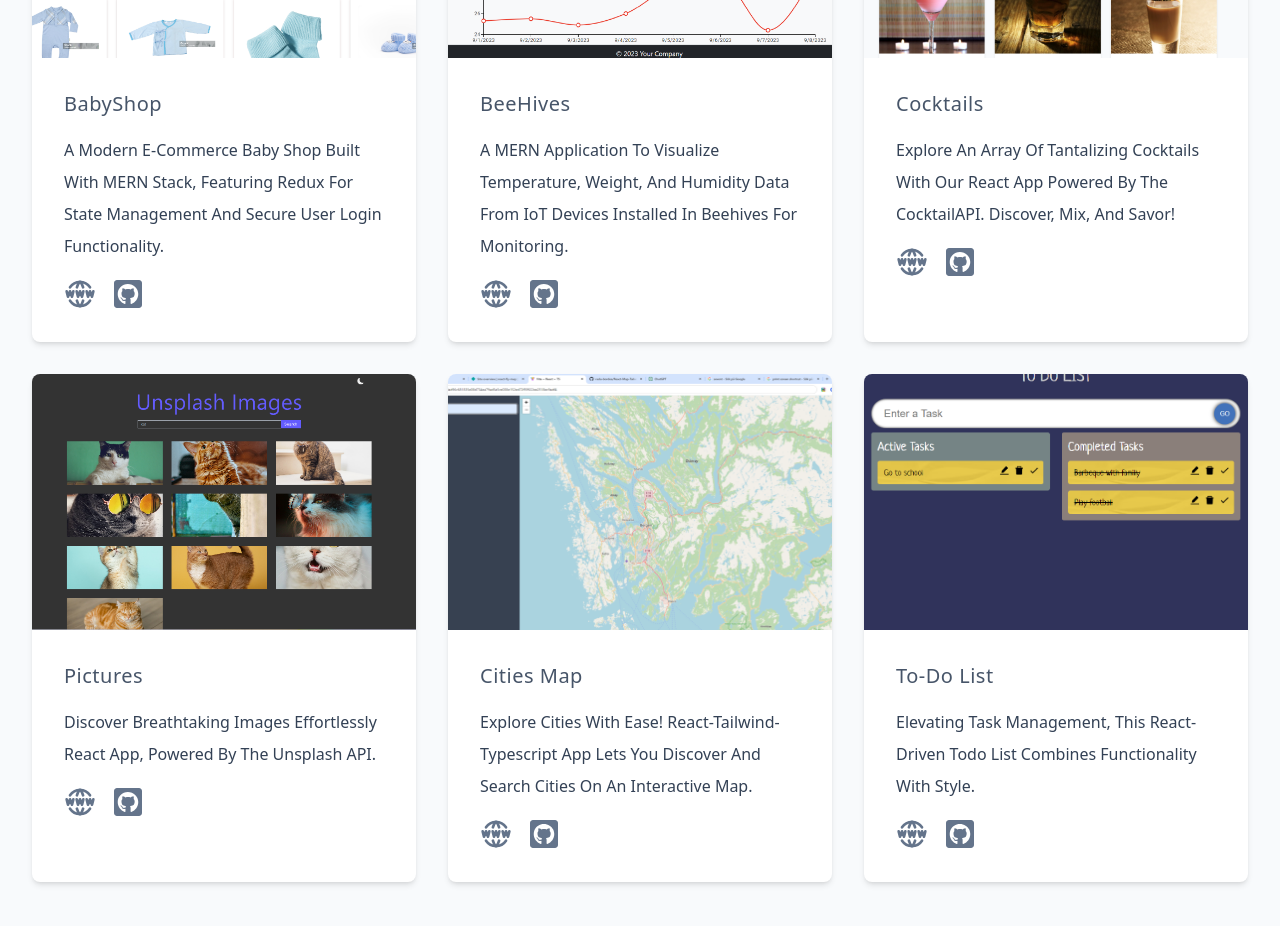
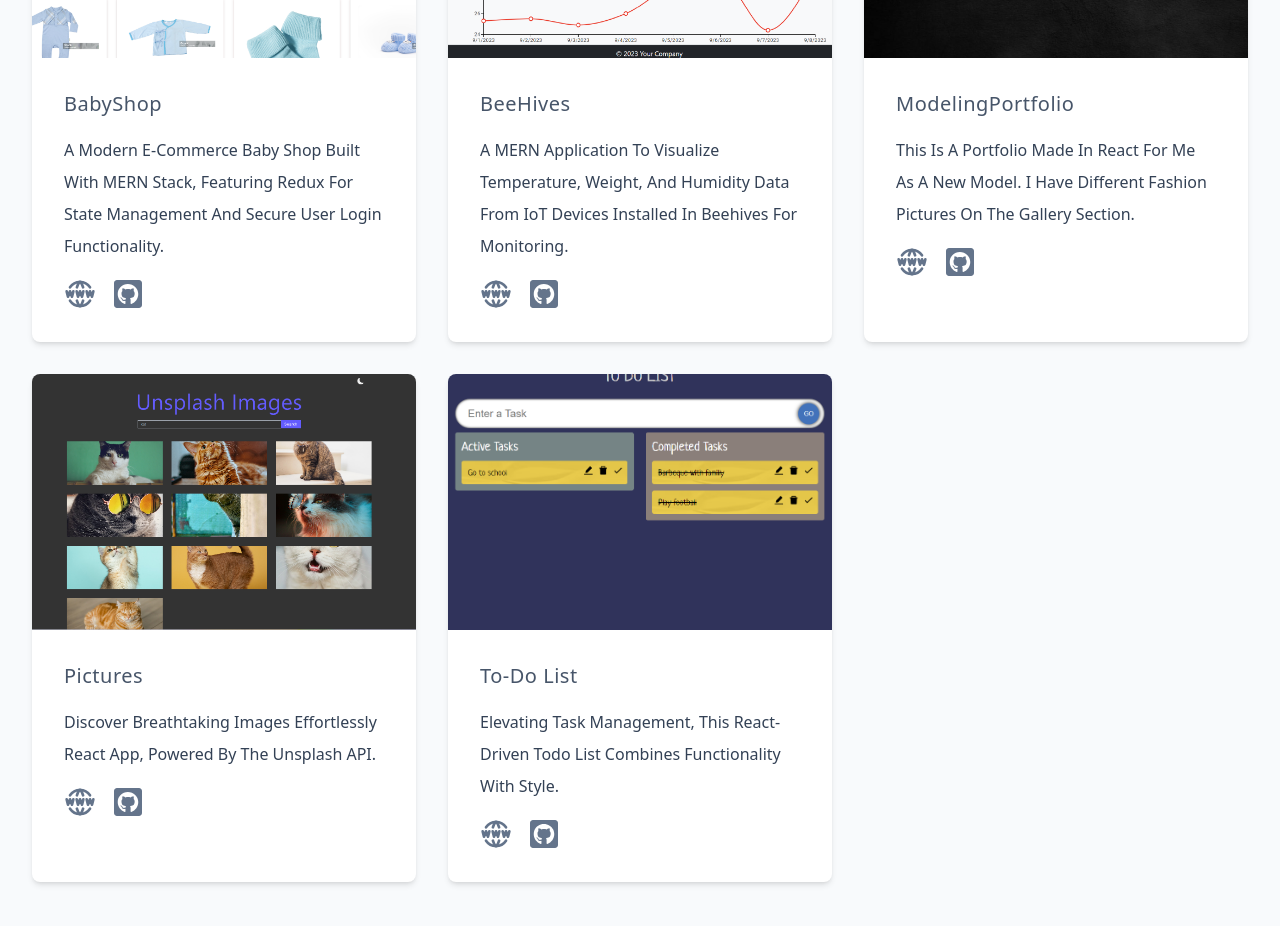
Before and after one commit to radu-bordea/React-Tailwind-Portfolio, a React (Vite) app: page / in a window 1280 px wide. Shown: the part 2220-3146 px from the top of the page. Built offline with nearby package versions, Linux system fonts and the light colour scheme.

Commit message:
add new project

```diff
--- a/src/data.jsx
+++ b/src/data.jsx
@@ -5,7 +5,6 @@ import project1 from "./assets/project1.png";
 import project2 from "./assets/project2.png";
 import project3 from "./assets/project3.png";
 import project4 from "./assets/project4.png";
-import project5 from "./assets/project5.png";
 import project6 from "./assets/project6.png";
 
 export const links = [
@@ -68,10 +67,10 @@ export const projects = [
   {
     id: nanoid(),
     img: project3,
-    url: "https://react-mixdrinks.netlify.app/",
-    github: "https://github.com/radu-bordea/React-MixDrinks.git",
-    title: "Cocktails",
-    text: "Explore an array of tantalizing cocktails with our React app powered by the CocktailAPI. Discover, mix, and savor!",
+    url: "https://radu-3dportfolio.netlify.app/",
+    github: "https://github.com/radu-bordea/REACT-3DPortfolio",
+    title: "ModelingPortfolio",
+    text: "This is a portfolio made in React for me as a new model. I have different fashion pictures on the gallery section.",
   },
   {
     id: nanoid(),
@@ -83,14 +82,6 @@ export const projects = [
   },
   {
     id: nanoid(),
-    img: project5,
-    url: "https://react-fly-map.netlify.app/",
-    github: "https://github.com/radu-bordea/React-Map-Tailwind-Typescript.git",
-    title: "Cities Map",
-    text: "Explore cities with ease! React-Tailwind-Typescript app lets you discover and search cities on an interactive map.",
-  },
-  {
-    id: nanoid(),
     img: project6,
     url: "https://react-typescript-todo-list-task.netlify.app/",
     github: "https://github.com/radu-bordea/ReactTypescript-todoList.git",
```
Also changed, not shown: src/assets/project3.png, src/assets/project5.png (deleted).
